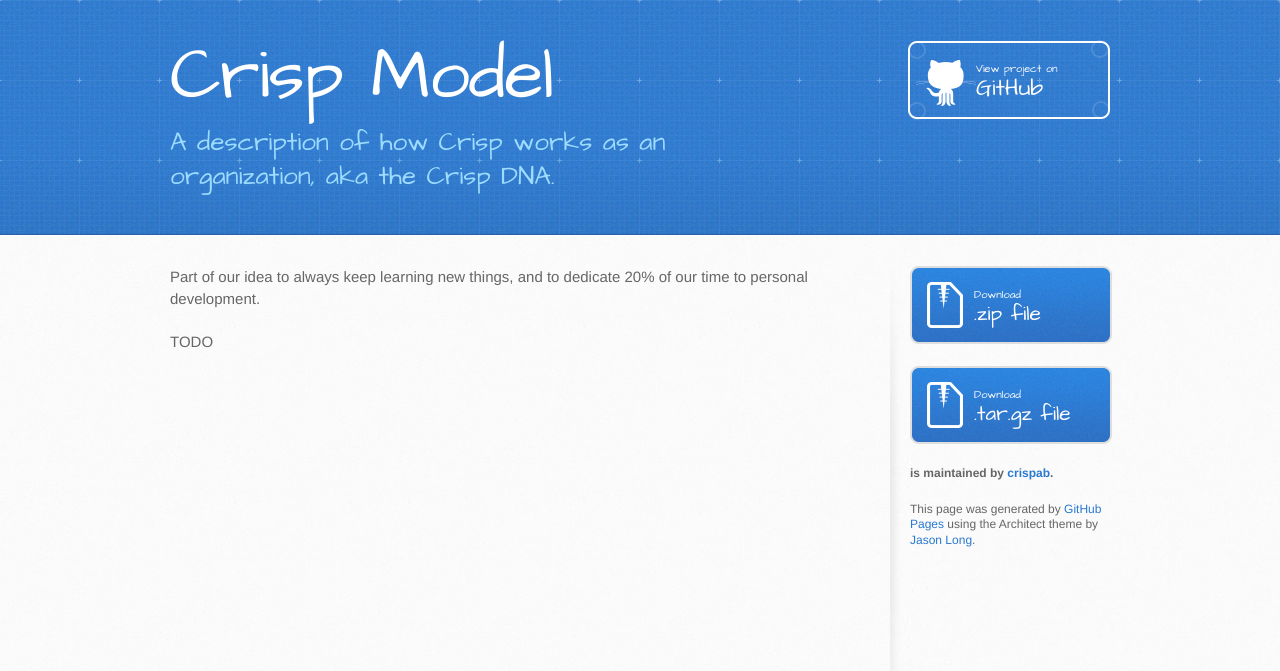
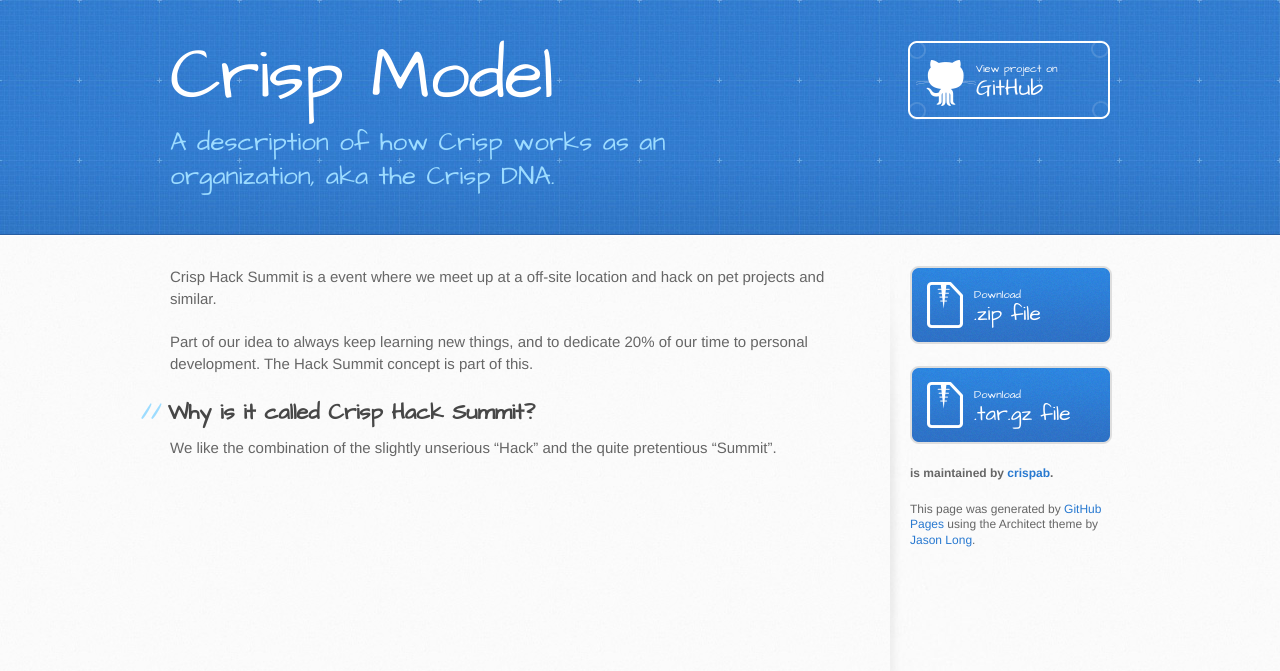
Before and after one commit to crispab/crisp-dna, a Jekyll site: the page built from _docs/hack-summit.md, in a window 1280 px wide, cut to the strip 0-806 px from the top of the page. Shown: the top 671 px of the strip. Built offline with Jekyll 4.4.1, drawn with Linux system fonts in a browser that asks for light colours.

Commit message:
Added some content to Hack Summit

```diff
--- a/_docs/hack-summit.md
+++ b/_docs/hack-summit.md
@@ -2,6 +2,11 @@
 title:Hack Summit
 ---
 
-Part of our idea to always keep learning new things, and to dedicate 20% of our time to personal development.
+Crisp Hack Summit is a event where we meet up at a off-site location and hack on pet projects and similar.
 
-TODO
+Part of our idea to always keep learning new things, and to dedicate 20% of our time to personal development. The Hack Summit concept is part of this.
+
+
+## Why is it called Crisp Hack Summit?
+
+We like the combination of the slightly unserious "Hack" and the quite pretentious "Summit".
```
